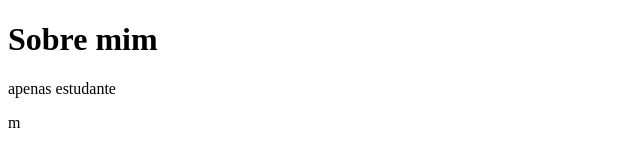
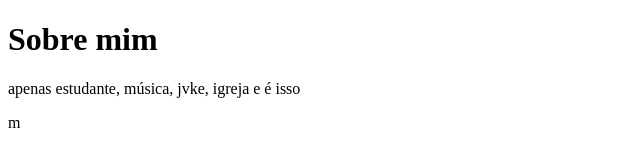
Before and after one commit to Nicholy-acsa/sinval, a plain HTML site: page index2.html in a window 1280 px wide. Shown: the whole page, without its empty margins (0-640 px from the left). Drawn offline with Linux system fonts and the light colour scheme.

Commit message:
Update index2.html

```diff
--- a/index2.html
+++ b/index2.html
@@ -7,7 +7,7 @@
 </head>
 <body>
     <h1> Sobre mim </h1>
-        <P> apenas estudante</p>
+        <P> apenas estudante, música, jvke, igreja e é isso</p>
 
 </body>
 </html>m
```
